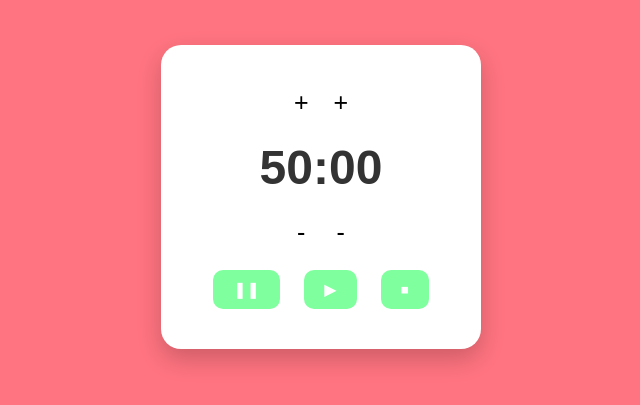
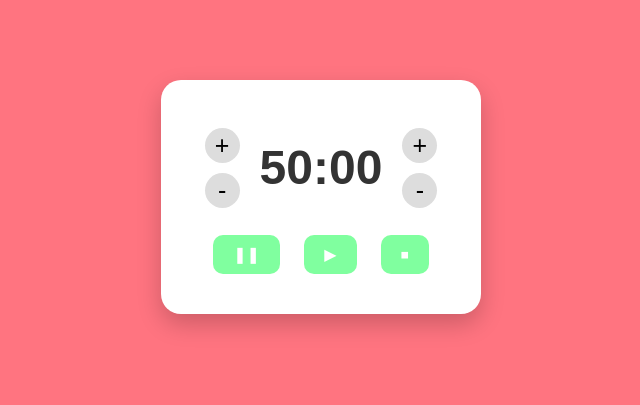
Before and after one commit to guilhermepaluski/PomodoroApp, a plain HTML site: page index.html in a window 1280 px wide. Shown: the part 203-608 px from the top of the page, without its empty margins (319-959 px from the left). Drawn offline with Linux system fonts and the light colour scheme.

Commit message:
feat: Aligned '+' and '-' buttons.

```diff
--- a/index.html
+++ b/index.html
@@ -11,11 +11,17 @@
         <div class="logo">
             <h1><img src="./images/pomodoroApp-logo.png" alt=""> Pomodoro</h1>
         </div>
-        <button id="minuteIncreaseButton">+</button>
-        <button id="secondIncreaseButton">+</button>
-        <div class="timer"></div>
-        <button id="minuteDecreaseButton">-</button>
-        <button id="secondDecreaseButton">-</button>
+        <div class="timer-buttons">
+            <div class="minute-buttons">
+                <button id="minuteIncreaseButton">+</button>
+                <button id="minuteDecreaseButton">-</button>
+            </div>
+            <div class="timer"></div>
+            <div class="second-buttons">
+                <button id="secondIncreaseButton">+</button>
+                <button id="secondDecreaseButton">-</button>
+            </div>
+        </div>
         <div class="action-timer-buttons">
             <button id="pauseButton" class="pause-button">❚❚</button>
             <button id="playButton" class="play-button">▶</button>
--- a/style.css
+++ b/style.css
@@ -37,6 +37,20 @@ body {
     width: 320px;
 }
 
+.timer-buttons {
+    display: flex;
+    align-items: center;
+    justify-content: center;
+    gap: 20px; /* espaço entre minutos, timer e segundos */
+}
+
+.minute-buttons,
+.second-buttons {
+    display: flex;
+    flex-direction: column;
+    gap: 10px;
+}
+
 .timer {
     font-size: 3rem;
     font-weight: bold;
@@ -46,36 +60,40 @@ body {
 
 #minuteIncreaseButton {
     border: none;
+    border-radius: 50%;
     width: 35px;
     height: 35px;
-    background-color: transparent;
+    background-color: rgb(221, 221, 221);
     font-size: 25px;
     cursor: pointer;
 }
 
 #secondIncreaseButton {
     border: none;
+    border-radius: 50%;
     width: 35px;
     height: 35px;
-    background-color: transparent;
+    background-color: rgb(221, 221, 221);
     font-size: 25px;
     cursor: pointer;
 }
 
 #minuteDecreaseButton {
     border: none;
+    border-radius: 50%;
     width: 35px;
     height: 35px;
-    background-color: transparent;
+    background-color: rgb(221, 221, 221);
     font-size: 25px;
     cursor: pointer;
 }
 
 #secondDecreaseButton {
     border: none;
+    border-radius: 50%;
     width: 35px;
     height: 35px;
-    background-color: transparent;
+    background-color: rgb(221, 221, 221);
     font-size: 25px;
     cursor: pointer;
 }
```
